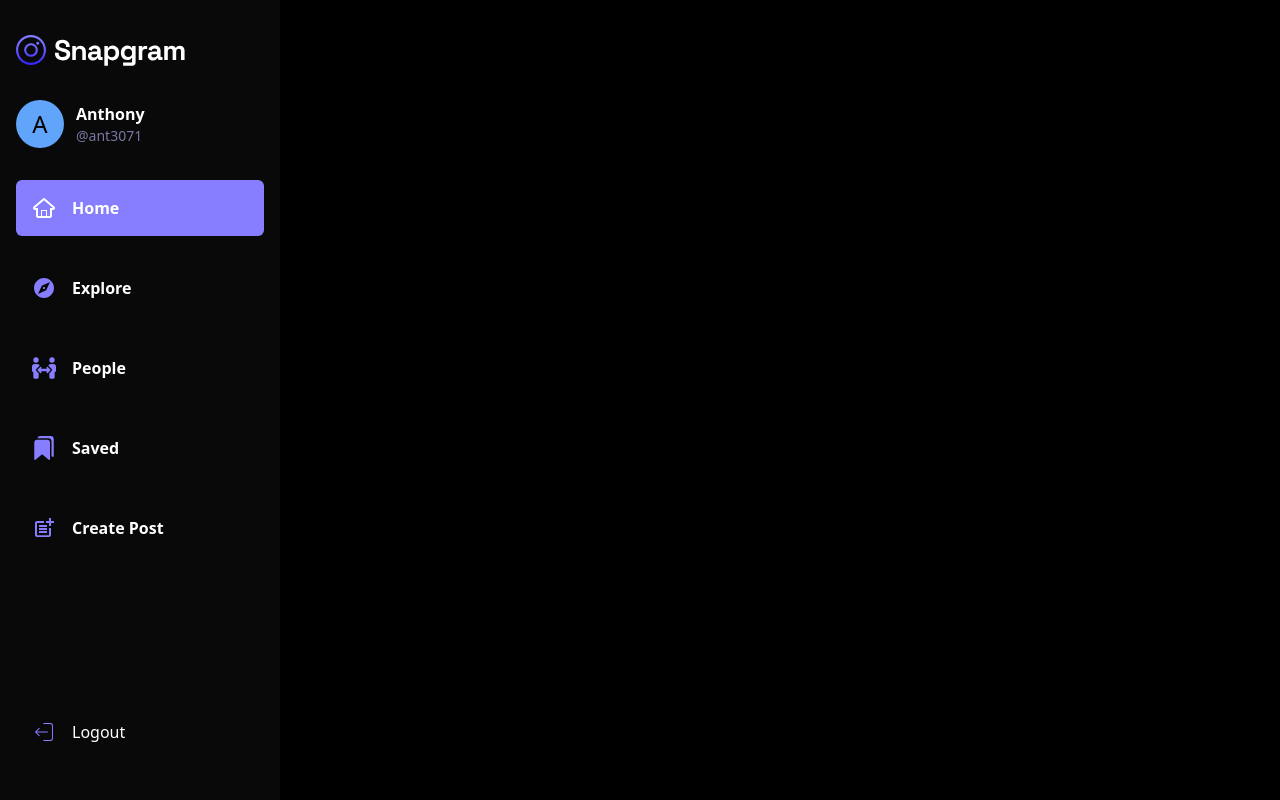
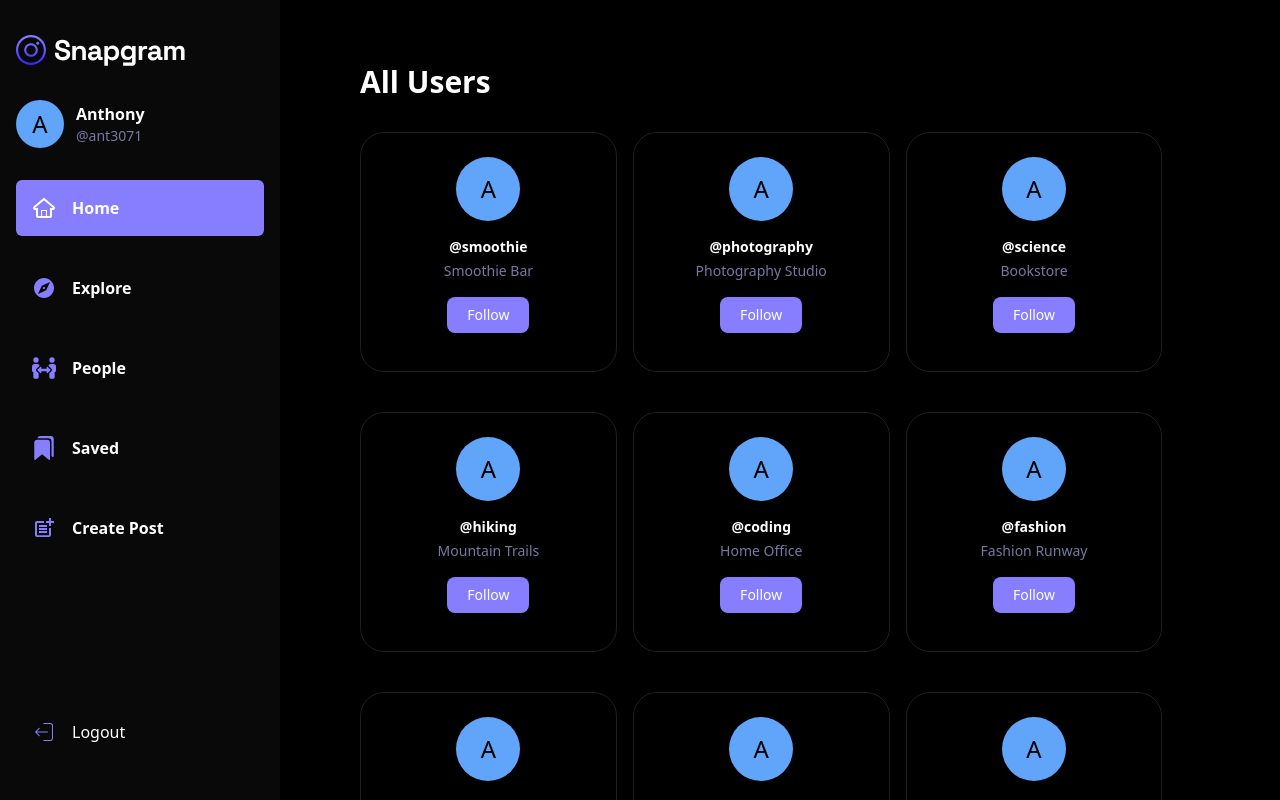
Before and after one commit to Cakinn1/mini-instagram-clone, a React (Create React App) app: page /people in a window 1280 px wide. Shown: the top 800 px of the page. Built offline with nearby package versions, Linux system fonts and the light colour scheme.

Commit message:
implemented people route

```diff
--- a/src/App.tsx
+++ b/src/App.tsx
@@ -8,6 +8,8 @@ import TopCreators from "./components/TopCreators";
 import Profile from "./components/Profile";
 import UpdateProfile from "./components/UpdateProfile";
 import Bookmarks from "./components/Bookmarks";
+import People from "./components/People";
+import Explore from "./components/Explore";
 
 export default function App() {
   const [mainData, setMainData] = useState<MainProps>({
@@ -164,6 +166,8 @@ export default function App() {
             path="/profile/:username"
             element={<Profile handleLikes={handleLikes} mainData={mainData} />}
           />
+          <Route path="/explore" element={<Explore mainData={mainData} />} />
+          <Route path="/people" element={<People userData={userData} isLoading={isLoading} mainData={mainData} />} />
           <Route path="/update-profile/:username" element={<UpdateProfile />} />
           <Route path="/saved" element={<Bookmarks bookmark={bookmark} />} />
         </Routes>
--- a/src/components/Bookmarks.tsx
+++ b/src/components/Bookmarks.tsx
@@ -8,14 +8,14 @@ interface BookmarkProps {
 export default function Bookmarks(props: BookmarkProps) {
   const { bookmark } = props;
   return (
-    <div className="text-white space-y-12 p-16 w-full">
+    <div className="text-white space-y-12 py-16 px-4 md:p-16 w-full">
       <div className="text-3xl flex gap-x-2 items-center  font-bold">
         <IoIosBookmark />
         <h1>Saved Posts</h1>
       </div>
       <div className="flex flex-wrap gap-x-6">
-        {bookmark.length > 0
-          ? bookmark.map((item) => {
+        {bookmark.length > 0 ? (
+          bookmark.map((item) => {
             return (
               <Post
                 username={item.user.username}
@@ -25,7 +25,11 @@ export default function Bookmarks(props: BookmarkProps) {
               />
             );
           })
-          : "No bookmark"}
+        ) : (
+          <div className="flex w-full justify-center items-center">
+            <p className="text-[#5c5c7b] text-lg">No available posts</p>
+          </div>
+        )}
       </div>
     </div>
   );
--- a/src/components/Creators.tsx
+++ b/src/components/Creators.tsx
@@ -3,8 +3,9 @@ import { UserProps } from "../data/typings";
 import { NavigationType, useNavigate } from "react-router-dom";
 
 interface CreatorsProps extends UserProps {
-  addFollowers: (value: string) => void;
+  addFollowers?: (value: string) => void;
   isLoading: boolean;
+  isPeopleTrue?: boolean;
 }
 
 export default function Creators(props: CreatorsProps) {
@@ -18,6 +19,7 @@ export default function Creators(props: CreatorsProps) {
     username,
     addFollowers,
     isLoading,
+    isPeopleTrue,
   } = props;
 
   const navigate = useNavigate();
@@ -26,7 +28,12 @@ export default function Creators(props: CreatorsProps) {
       {isLoading ? (
         ""
       ) : (
-        <div className="border-[#1F1F22] text-center text-white flex items-center flex-col space-y-4 border rounded-3xl p-6 min-h-[240px] mb-10 w-full  2xl:w-[47%]">
+        <div
+          onClick={() => navigate(`/profile/${username}`)}
+          className={`border-[#1F1F22] cursor-pointer text-center text-white flex items-center flex-col space-y-4 border rounded-3xl p-6 min-h-[240px] mb-10 ${
+            isPeopleTrue ? "w-[47%] xl:w-[30%]" : " w-full  2xl:w-[47%]"
+          }`}
+        >
           <div className="max-w-16 w-full h-full max-h-16 text-2xl text-black rounded-full bg-blue-400 flex justify-center items-center">
             A
           </div>
@@ -35,8 +42,8 @@ export default function Creators(props: CreatorsProps) {
             <p className="text-[#7878A3]">{location}</p>
           </div>
           <button
-            onClick={() => navigate(`/profile/${username}`)}
-            className="bg-[#877eff] hover:bg-opacity-30 duration-300 px-5 py-2 rounded-lg text-sm"
+            onClick={(e) => e.stopPropagation()}
+            className="bg-[#877eff] hover:bg-opacity-30 duration-300 cursor-not-allowed px-5 py-2 rounded-lg text-sm"
           >
             Follow
           </button>
--- /dev/null
+++ b/src/components/Explore.tsx
@@ -0,0 +1,21 @@
+import React from "react";
+import { MainProps } from "../data/typings";
+
+interface ExploreProps {
+  mainData: MainProps;
+}
+
+export default function Explore(props: ExploreProps) {
+  const { mainData } = props;
+  return (
+    <div className="p-16 space-y-8 text-white">
+        <h1 className="text-3xl font-bold">Search Posts</h1>
+        <div>
+            <input type="text" />
+        </div>
+        <div>
+d
+        </div>
+    </div>
+  );
+}
--- /dev/null
+++ b/src/components/People.tsx
@@ -0,0 +1,38 @@
+import React from "react";
+import { MainProps, UserProps } from "../data/typings";
+import Creators from "./Creators";
+
+interface PeopleProps {
+  mainData: MainProps;
+  userData: UserProps[] | undefined;
+  isLoading: boolean;
+}
+export default function People(props: PeopleProps) {
+  const { mainData, userData, isLoading } = props;
+  return (
+    <div className="text-white flex-1 flex flex-col space-y-8 py-12 px-5 md:p-16">
+      <h1 className="text-3xl font-bold">All Users</h1>
+      <div className="flex flex-wrap gap-x-4">
+        {isLoading &&
+          new Array(12).fill(0).map((_, index: number) => {
+            return (
+              <div
+                key={index}
+                className="border-[#1F1F22] text-center text-white flex items-center flex-col space-y-4 border rounded-3xl p-6 min-h-[240px] mb-10 w-[47%] xl:w-[30%]"
+              >
+                <div className="max-w-16 w-full h-full max-h-16 text-2xl text-black rounded-full bg-gray-300 animate-pulse flex justify-center items-center"></div>
+                <div className="space-y-3 text-sm ">
+                  <h1 className="font-semibold bg-gray-300 animate-pulse w-[100px] h-4"></h1>
+                  <p className="text-[#7878A3] bg-gray-300 animate-pulse w-[100px] h-4"></p>
+                </div>
+                <button className="bg-gray-300 animate-pulse w-[100px] h-10 hover:bg-opacity-30 duration-300 px-5 py-2 rounded-lg text-sm"></button>
+              </div>
+            );
+          })}
+        {userData?.map((data: UserProps) => {
+          return <Creators isPeopleTrue={true} isLoading={isLoading} {...data} />;
+        })}
+      </div>
+    </div>
+  );
+}
--- /dev/null
+++ b/src/components/UsersMapped.tsx
@@ -0,0 +1,7 @@
+import React from 'react'
+
+export default function UsersMapped() {
+  return (
+    <div>UsersMapped</div>
+  )
+}
```
Lines whose indentation alone changed are shown as unchanged.
